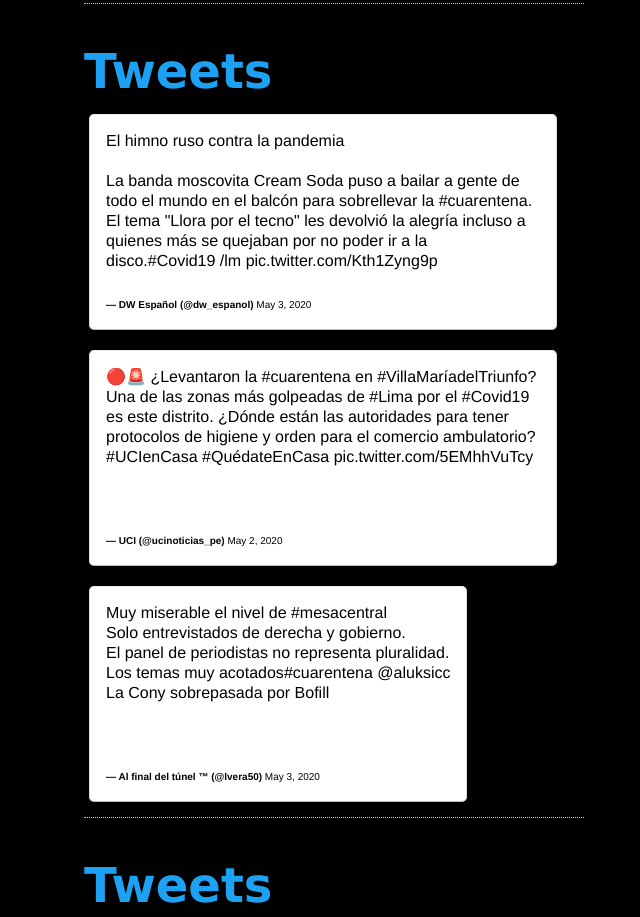
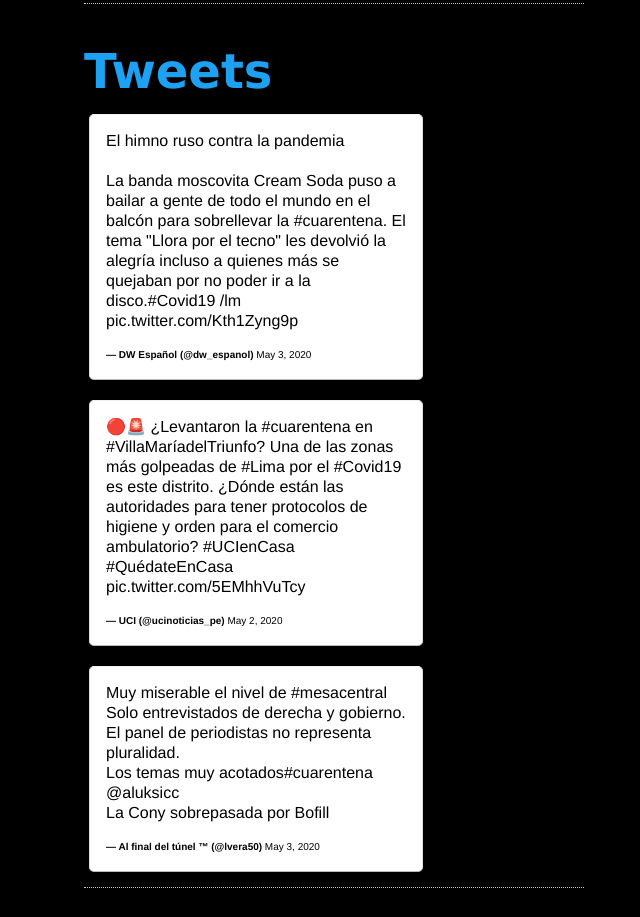
Before and after one commit to lucapowelljournalism/twitterinteractive, a plain HTML site: page index.html in a window 1280 px wide. Shown: the part 858-1775 px from the top of the page, without its empty margins (306-946 px from the left). Drawn offline with nearby package versions, Linux system fonts and the light colour scheme.

Commit message:
porque me obligan

```diff
--- a/style.css
+++ b/style.css
@@ -236,7 +236,7 @@ a:visited {
         background-color: white;
         color: black;
         font-family: "Helvetica Neue", Roboto, "Segoe UI", Calibri, sans-serif;
-        font-size: 10px;
+        font-size: .1em;
         font-weight: bold;
         line-height: 16px;
         border-color: #eee #ddd #bbb;
@@ -253,7 +253,8 @@ a:visited {
         font-size: 16px;
         font-weight: normal;
         line-height: 20px;
-        height: 150px;
+        height: auto;
+        max-width: 300px;
     }
 
     blockquote.twitter-tweet a {
```
Also changed, not shown: img/airl.png, img/bill.png, img/calc.png, img/home.png, img/twit.png.
